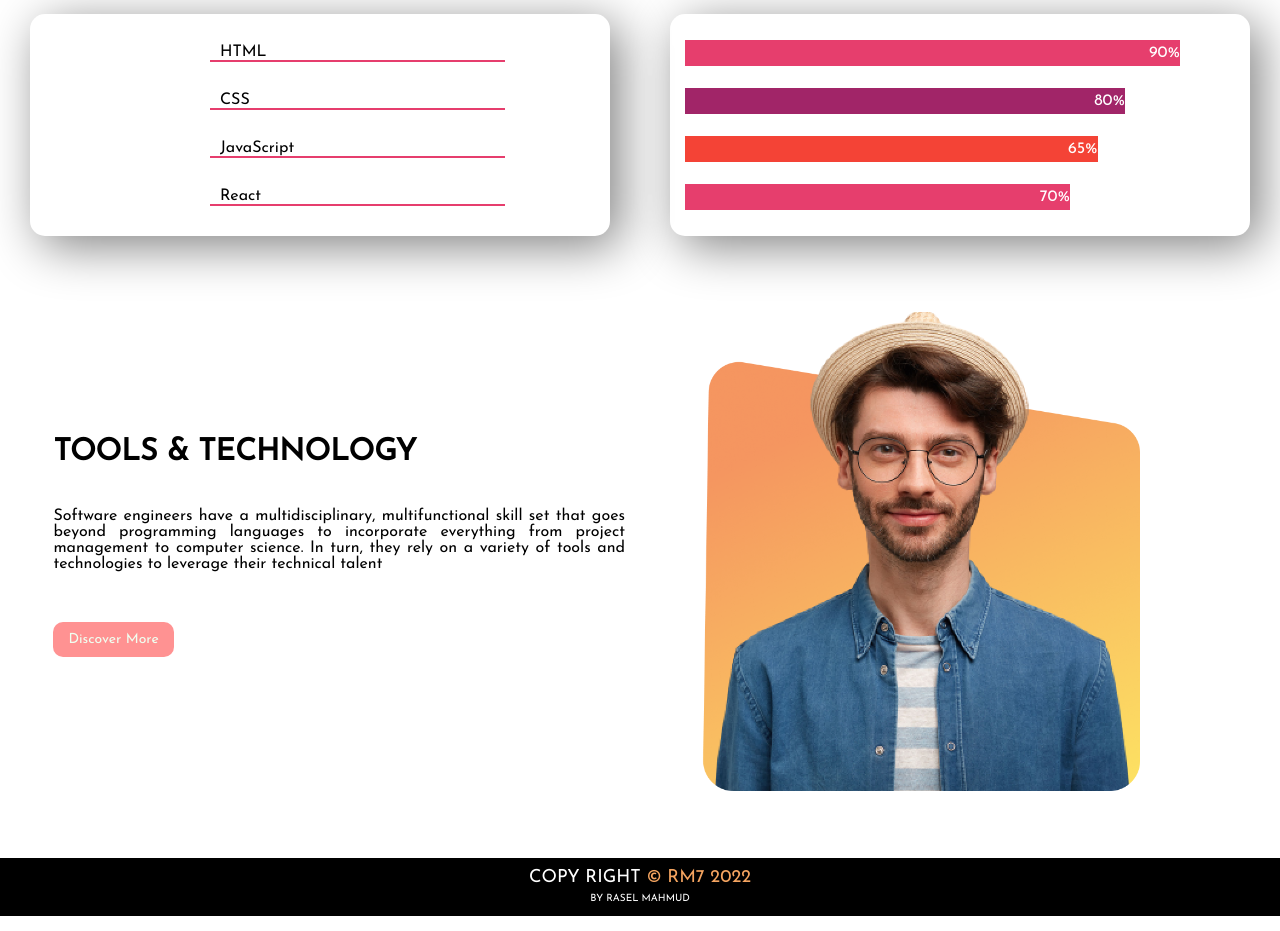
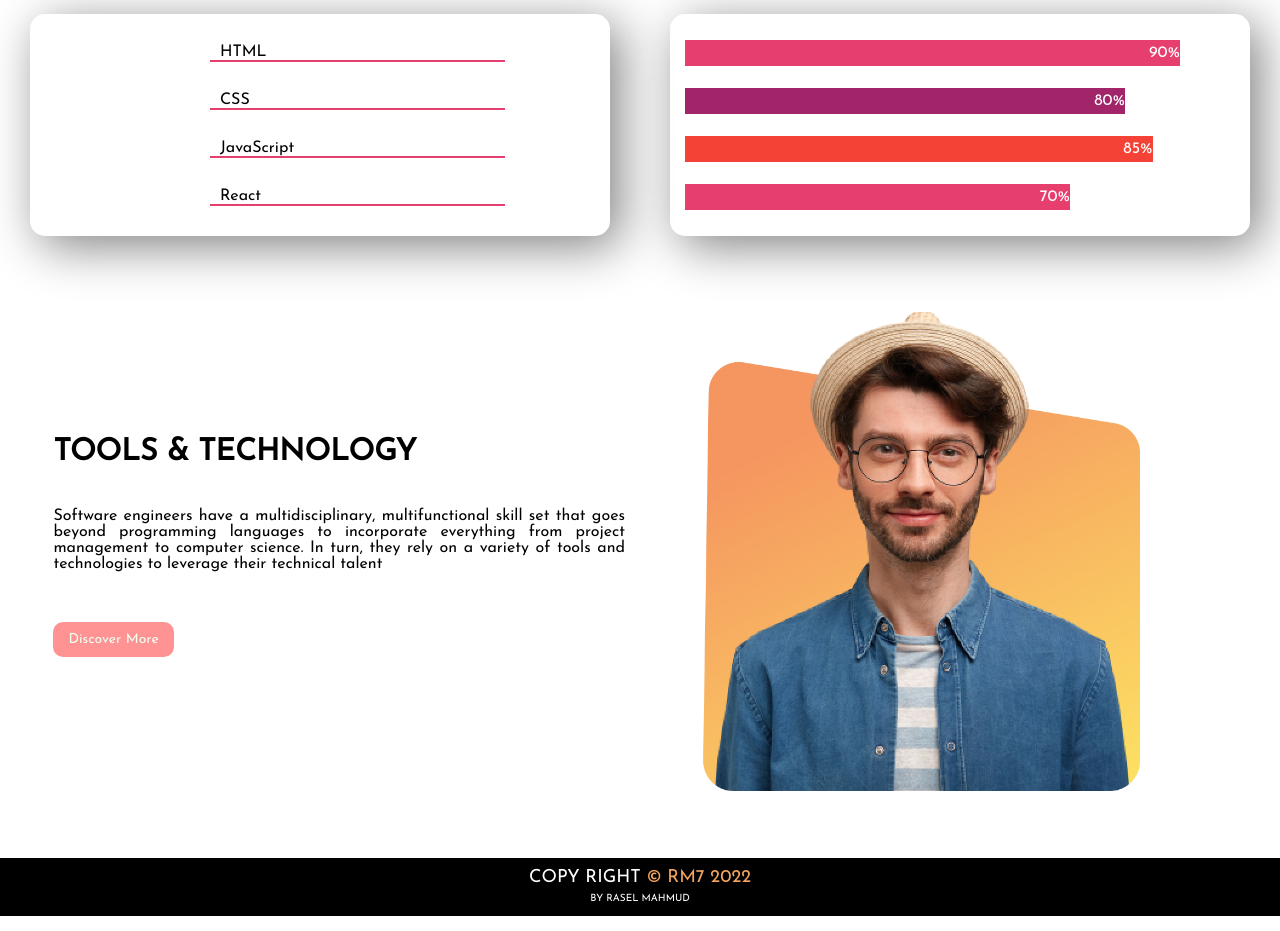
Before and after one commit to RaselMahmud7/assignment_v1, a plain HTML site: page index.html in a window 1280 px wide. Shown: the part 1700-2631 px from the top of the page. Drawn offline with Linux system fonts and the light colour scheme.

Commit message:
CSS Updated

```diff
--- a/index.html
+++ b/index.html
@@ -94,7 +94,7 @@
         <div class="skillbar">
             <div class="skills html">90%</div>
             <div class="skills css">80%</div>
-            <div class="skills js">65%</div>
+            <div class="skills js">85%</div>
             <div class="skills react">70%</div>
         </div>
 
--- a/style.css
+++ b/style.css
@@ -185,7 +185,7 @@ h3 {
 }
 
 .js {
-    width: 75%;
+    width: 85%;
     background-color: #f44336;
 }
 
```
